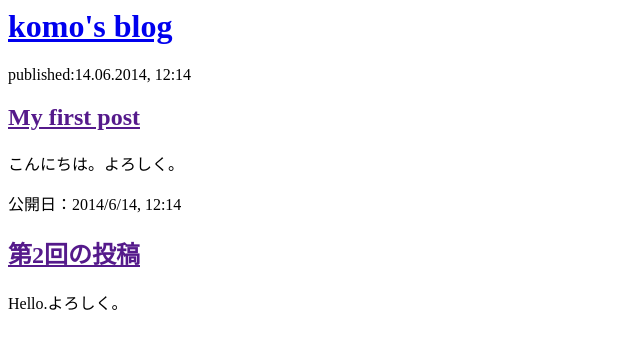
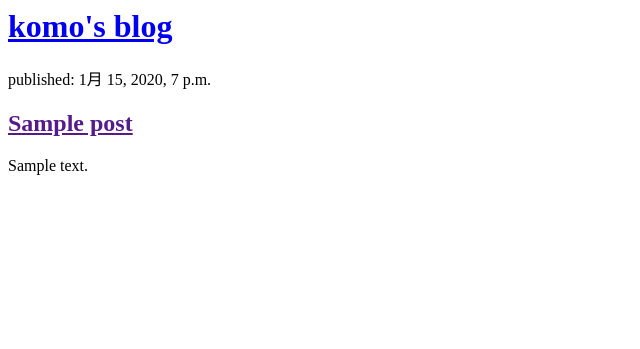
Before and after one commit to Shokei-88/my-first-blog, a Django app: page / in a window 1280 px wide. Shown: the top 349 px of the page, without its empty margins (0-640 px from the left). Run offline with Django 3.2, Linux system fonts and the light colour scheme; tables that the repository leaves empty hold one stand-in row (values such as "Sample post").

Commit message:
modified templates to display posts from database

```diff
--- a/blog/templates/blog/post_list.html
+++ b/blog/templates/blog/post_list.html
@@ -8,16 +8,13 @@
             <h1><a href = "/">komo's blog</a></h1>
         </div>
 
-        <div>
-            <p>published:14.06.2014, 12:14</p>
-            <h2><a href = "">My first post</a> </h2>
-            <p>こんにちは。よろしく。</p>
-        </div>
+        {% for post in posts %}
+            <div>
+                <p>published: {{post.published_date}}</p>
+                <h2><a href = "">{{post.title }}</a></h2>
+                <p>{{post.text|linebreaksbr}}</p>
+            </div>
+        {% endfor %}
 
-        <div>
-            <p>公開日：2014/6/14, 12:14</p>
-            <h2><a href = "">第2回の投稿</a></h2>
-            <p>Hello.よろしく。</p>
-        </div>
     </body>
 </html>
--- a/blog/views.py
+++ b/blog/views.py
@@ -1,5 +1,8 @@
 from django.shortcuts import render
+from django.utils import timezone
+from .models import Post
 
 # Create your views here.
 def post_list(request):
-    return render (request, 'blog/post_list.html/',{})
+    posts = Post.objects.filter (published_date__lte = timezone.now() ).order_by('published_date')
+    return render (request, 'blog/post_list.html/',{'posts': posts})
```
